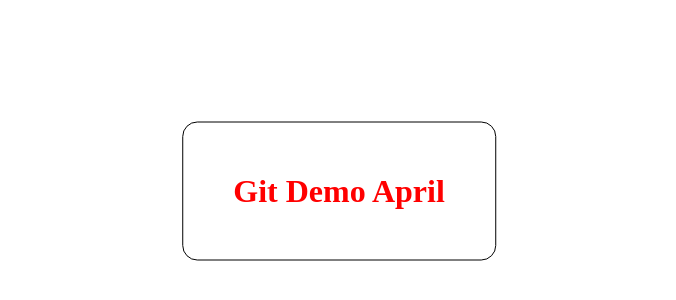
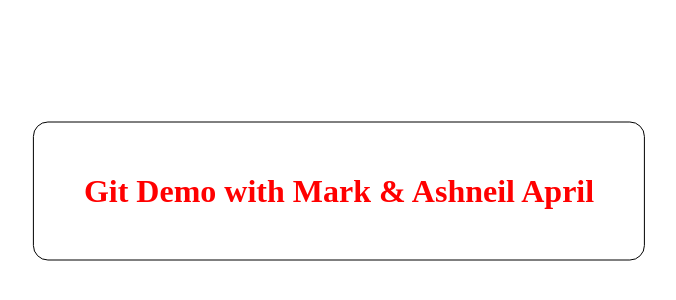
Before and after one commit to rahulduttt/git-demo-acton, a plain HTML site: page index.html in a window 1280 px wide. Shown: the part 230-530 px from the top of the page, without its empty margins (301-977 px from the left). Drawn offline with Linux system fonts and the light colour scheme.

Commit message:
Update index.html with Name of Attendees

```diff
--- a/index.html
+++ b/index.html
@@ -38,7 +38,7 @@
 </head>
 <body>
     <main>
-        <h1 class="centered bordered  enhanced chnageColor">Git Demo April</h1>
+        <h1 class="centered bordered  enhanced chnageColor">Git Demo with Mark &amp; Ashneil April</h1>
     </main>
 </body>
 </html>
```
